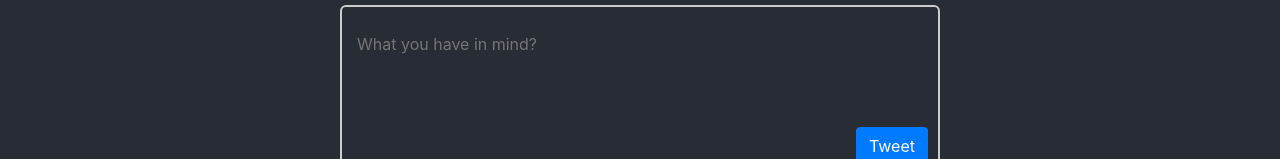
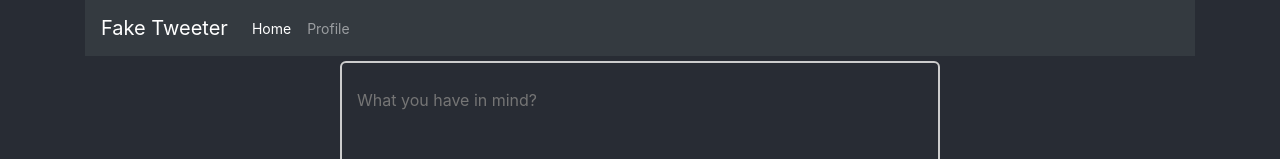
Before and after one commit to yonathan06/react-learning-project, a React (Create React App) app: page / in a window 1280 px wide. Shown: the top 159 px of the page. Built offline with nearby package versions, Linux system fonts and the light colour scheme; no server answers.

Commit message:
added routing and user name input

```diff
--- a/package.json
+++ b/package.json
@@ -3,11 +3,12 @@
   "version": "0.1.0",
   "private": true,
   "dependencies": {
+    "axios": "^0.19.0",
+    "bootstrap": "^4.3.1",
     "prop-types": "^15.7.2",
     "react": "^16.10.2",
     "react-dom": "^16.10.2",
-    "bootstrap": "^4.3.1",
-    "axios": "^0.19.0"
+    "react-router-dom": "^5.1.2"
   },
   "scripts": {
     "start": "react-scripts start",
--- a/src/App.css
+++ b/src/App.css
@@ -13,3 +13,7 @@
   margin: 0;
   padding: .5rem;
 }
+
+.navbar {
+  font-size: 14px;
+}
--- a/src/App.js
+++ b/src/App.js
@@ -2,11 +2,44 @@ import React from 'react';
 import 'bootstrap/dist/css/bootstrap.min.css';
 import './App.css';
 import MainPage from './pages/Main';
+import ProfilePage from './pages/Profile';
+import { BrowserRouter as Router, Route, NavLink } from "react-router-dom";
 
 function App() {
   return (
     <div className="App">
-      <MainPage/>
+      <Router>
+        <div className="container">
+          <nav className="navbar navbar-expand-lg  navbar-dark bg-dark">
+            <a className="navbar-brand" href="#">Fake Tweeter</a>
+            <button className="navbar-toggler" type="button" data-toggle="collapse" data-target="#navbarNavAltMarkup" aria-controls="navbarNavAltMarkup" aria-expanded="false" aria-label="Toggle navigation">
+              <span className="navbar-toggler-icon"></span>
+            </button>
+            <div className="collapse navbar-collapse" id="navbarNavAltMarkup">
+              <div className="navbar-nav">
+                <NavLink
+                  exact
+                  to="/"
+                  className="nav-item nav-link"
+                  activeClassName="active"
+                >
+                  Home
+                </NavLink>
+                <NavLink
+                  exact
+                  to="/profile"
+                  className="nav-item nav-link"
+                  activeClassName="active"
+                >
+                  Profile
+                </NavLink>
+              </div>
+            </div>
+          </nav>
+        </div>
+        <Route exact path='/' component={MainPage} />
+        <Route path='/profile' component={ProfilePage} />
+      </Router>
     </div>
   );
 }
--- /dev/null
+++ b/src/pages/Profile/index.js
@@ -0,0 +1,35 @@
+import React from 'react';
+import './styles.css';
+
+const Profile = () => {
+  let userName = localStorage.getItem('userName');
+  const setUserName = (value) => localStorage.setItem('userName', value);
+  return (
+    <div className="container profile-page">
+      <h4>Profile</h4>
+      <div className="form-group">
+        <label htmlFor="formGroupExampleInput">User Name</label>
+        <input
+          type="text"
+          className="form-control"
+          id="formGroupExampleInput"
+          placeholder="Your user name goes here..."
+          value={userName}
+          onChange={value => userName = value.target.value}
+          ></input>
+      </div>
+      <div className="form-group">
+        <button
+          type="button"
+          className="btn btn-primary"
+          onClick={() => setUserName(userName)}
+        >
+          Save
+        </button>
+      </div>
+    </div>
+
+  );
+}
+
+export default Profile;
--- /dev/null
+++ b/src/pages/Profile/styles.css
@@ -0,0 +1,4 @@
+.profile-page {
+  margin-top: 30px;
+  max-width: 500px;
+}
--- a/src/pages/components/NewTweet/index.js
+++ b/src/pages/components/NewTweet/index.js
@@ -27,7 +27,7 @@ class NewTweet extends Component {
     const { tweet } = this.state;
     if (this.isTweetValid()) {
       try {
-        const tweetData = { content: tweet, userName: 'yonatan', date: new Date().toISOString() };
+        const tweetData = { content: tweet, userName: localStorage.getItem('userName'), date: new Date().toISOString() };
         await Api.insertTweet(tweetData);
         onPostNewTweet(tweetData);
         this.setState({ tweet: '' });
```
Also changed, not shown: 1 other file (tests, documents, lock files or other folders).
